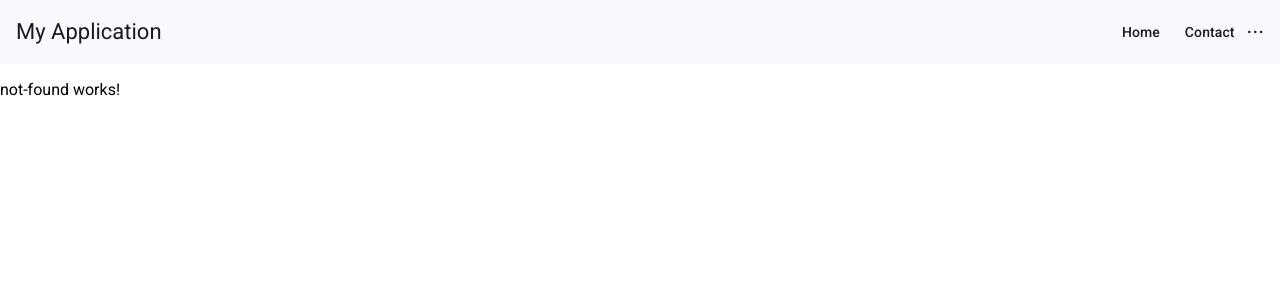
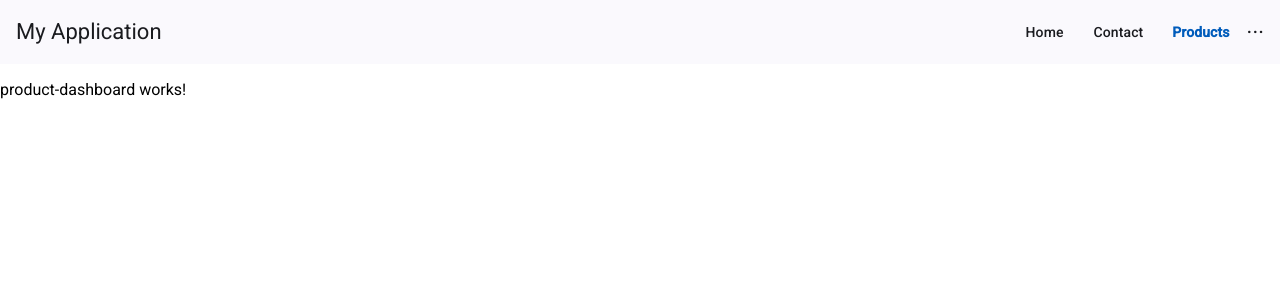
Before and after one commit to bngams/2501-ng-ws-libs-modules, an Angular app: page /products in a window 1280 px wide. Shown: the top 300 px of the page. Built offline with nearby package versions, Linux system fonts and the light colour scheme.

Commit message:
add product module and implement navigation

```diff
--- a/apps/fo/src/app/app-routing.module.ts
+++ b/apps/fo/src/app/app-routing.module.ts
@@ -9,6 +9,7 @@ const routes: Routes = [
   { path:'', redirectTo: '/home', pathMatch: 'full' },
   { path: 'home', component: HomeComponent },
   { path: 'contact', component: ContactComponent },
+  { path: 'products', loadChildren: () => import('./modules/product/product.module').then(m => m.ProductModule) },
   { path: '**', component: NotFoundComponent }, // '**' like Regex captures all
 ];
 
--- a/apps/fo/src/app/components/layout/header/header.component.html
+++ b/apps/fo/src/app/components/layout/header/header.component.html
@@ -4,6 +4,7 @@
     <ul>
       <li><a mat-button routerLink="/home" routerLinkActive="current-page-class" ariaCurrentWhenActive="page">Home</a></li>
       <li><a mat-button routerLink="/contact" routerLinkActive="current-page-class" ariaCurrentWhenActive="page">Contact</a></li>
+      <li><a mat-button routerLink="/products" routerLinkActive="current-page-class" ariaCurrentWhenActive="page">Products</a></li>
       <li>...</li>
     </ul>
   </nav>
--- a/apps/fo/src/app/components/layout/header/header.component.scss
+++ b/apps/fo/src/app/components/layout/header/header.component.scss
@@ -6,5 +6,10 @@ mat-toolbar {
 ul {
   display: flex;
   list-style-type: none;
-  gap: 2;
+  gap: 5px;
 }
+
+.current-page-class {
+  color: var(--mat-sys-primary) !important;
+  font-weight: bold;
+}
--- a/apps/fo/src/app/modules/product/product-routing.module.ts
+++ b/apps/fo/src/app/modules/product/product-routing.module.ts
@@ -1,7 +1,10 @@
 import { NgModule } from '@angular/core';
 import { RouterModule, Routes } from '@angular/router';
+import { ProductDashboardComponent } from './pages/product-dashboard/product-dashboard.component';
 
-const routes: Routes = [];
+const routes: Routes = [
+  { path: '', component: ProductDashboardComponent}
+];
 
 @NgModule({
   imports: [RouterModule.forChild(routes)],
```
